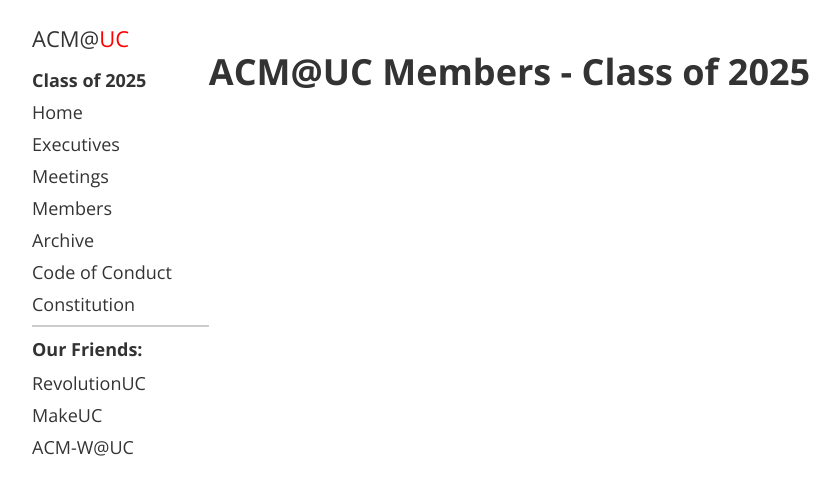
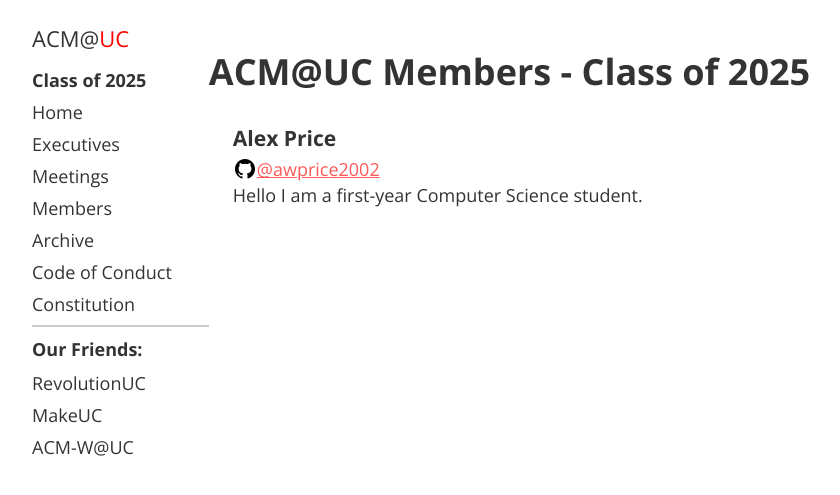
Before and after one commit to ACMatUC/acmatuc.github.io, a Jekyll site: the page built from members/class_of_2025.html, in a window 1280 px wide. Shown: the top 495 px of the page, without its empty margins (166-1006 px from the left). Built offline with Jekyll 4.4.1, drawn with Linux system fonts in a browser that asks for light colours.

Commit message:
add member AlexPrice

```diff
--- a/_data/_2025_members.yml
+++ b/_data/_2025_members.yml
@@ -5,3 +5,7 @@
 #  image_url: <Direct link to a photo of yourself, I suggest copying a image link from social media (Github, Twitter)>
 #  github: <Your github username (without a @)>
 #  website: <A link to your website>
+
+- name: Alex Price
+  short_bio: Hello I am a first-year Computer Science student.
+  github: awprice2002
```
